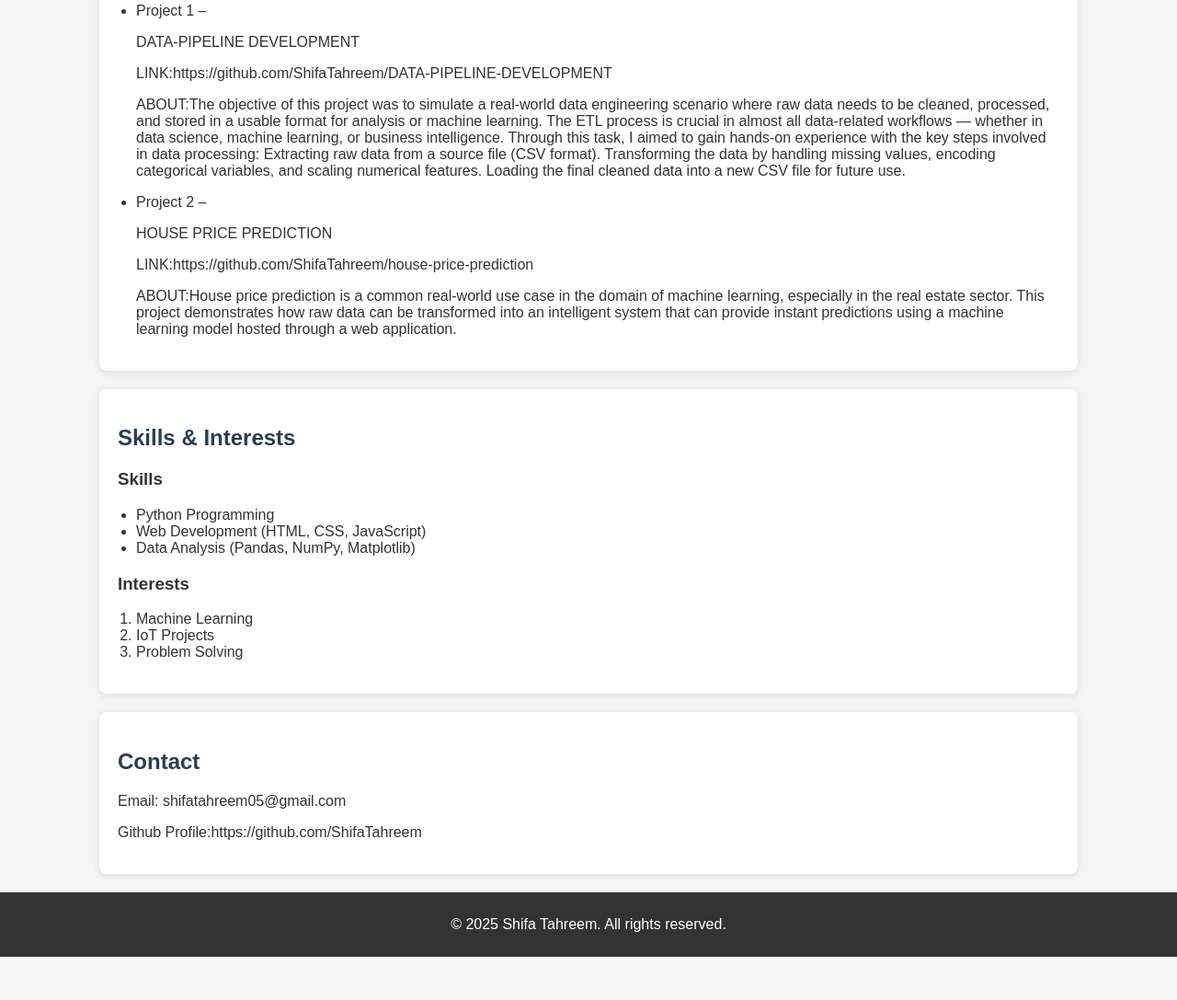
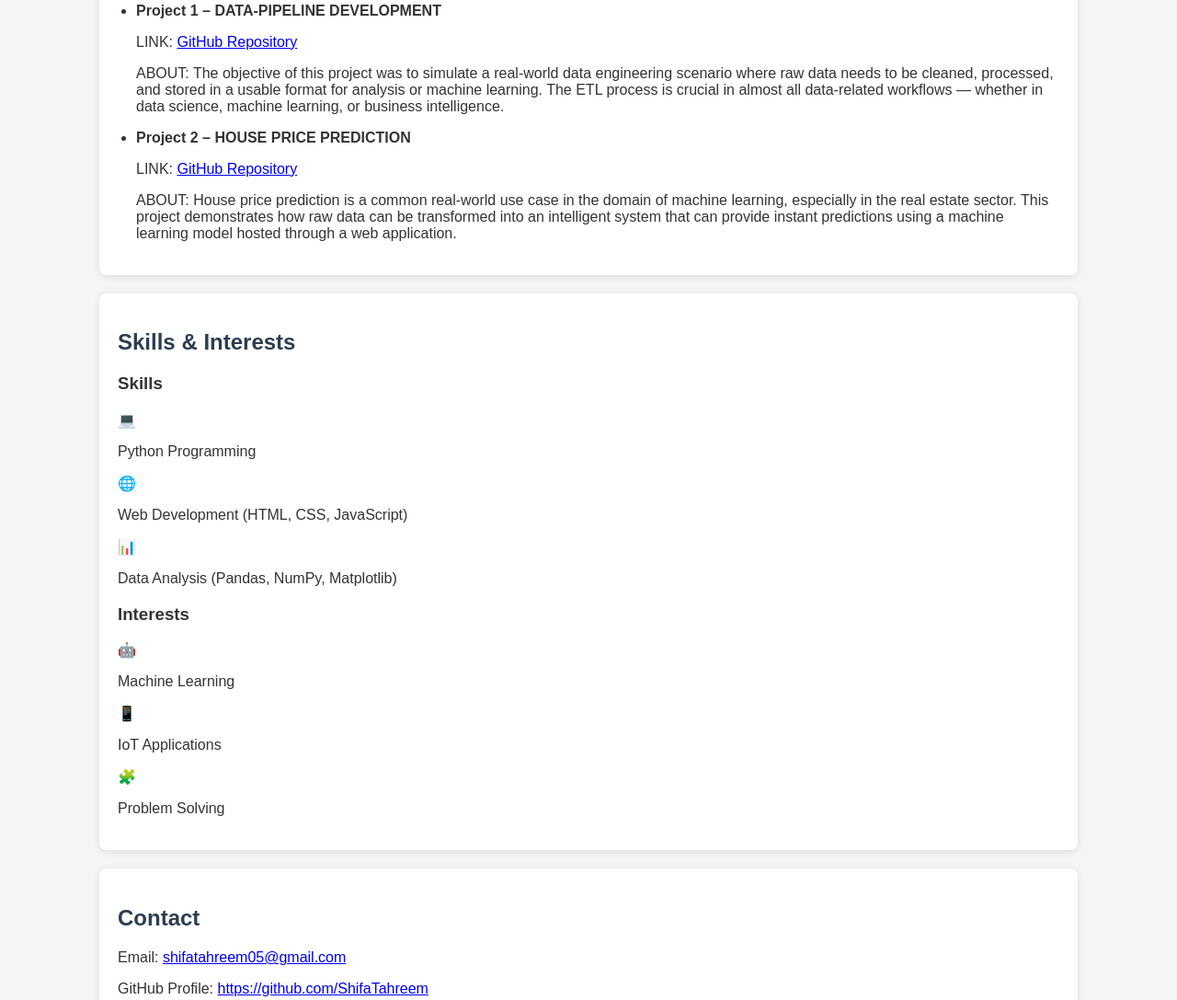
Before and after one commit to ShifaTahreem/Personal-Portfolio-Website, a plain HTML site: page index.html in a window 1280 px wide. Shown: the part 563-1650 px from the top of the page at 92% size. Before the commit the page ends 1603 px from the top, so only its background shows below. Drawn offline with Linux system fonts and the light colour scheme.

Commit message:
Update index.html

```diff
--- a/index.html
+++ b/index.html
@@ -6,7 +6,6 @@
     <title>Shifa Portfolio</title>
     <link rel="stylesheet" href="style.css">
 
-    <title>My Portfolio</title>
     <style>
         body {
             font-family: 'Poppins', sans-serif;
@@ -32,8 +31,6 @@
             box-shadow: 0 2px 8px rgba(0,0,0,0.1);
         }
     </style>
-
-
 </head>
 <body>
 
@@ -50,58 +47,142 @@
 
 <section id="about">
     <h2>About Me</h2>
-    <p>I am Shifa Tahreem, a 3rd-year Computer Science student with a strong interest in web development, data science, and emerging technologies. My work focuses on creating practical, efficient, and user-friendly solutions through hands-on projects and internships.</p>
-
-<p>I have experience in HTML, CSS, JavaScript, Python, and machine learning tools, and I am currently expanding my expertise in IoT applications and optimization techniques.</p>
-
-<p>My goal is to build innovative solutions that solve real-world problems while continuously improving my technical and professional skills..</p>
+    <p>
+        I am Shifa Tahreem, a 3rd-year Computer Science student with a strong interest in web development,
+        data science, and emerging technologies. My work focuses on creating practical, efficient,
+        and user-friendly solutions through hands-on projects and internships.
+    </p>
+    <p>
+        I have experience in HTML, CSS, JavaScript, Python, and machine learning tools,
+        and I am currently expanding my expertise in IoT applications and optimization techniques.
+    </p>
+    <p>
+        My goal is to build innovative solutions that solve real-world problems
+        while continuously improving my technical and professional skills.
+    </p>
 </section>
 
 <section id="projects">
     <h2>Projects</h2>
     <ul>
-        <li>Project 1 –<p>DATA-PIPELINE DEVELOPMENT</p>
-                       <p>LINK:https://github.com/ShifaTahreem/DATA-PIPELINE-DEVELOPMENT</p>
-                       <p>ABOUT:The objective of this project was to simulate a real-world data engineering scenario where raw data needs to be cleaned, processed, and stored in a usable format for analysis or machine learning. The ETL process is crucial in almost all data-related workflows — whether in data science, machine learning, or business intelligence. Through this task, I aimed to gain hands-on experience with the key steps involved in data processing:
-
-Extracting raw data from a source file (CSV format).
-
-Transforming the data by handling missing values, encoding categorical variables, and scaling numerical features.
-
-Loading the final cleaned data into a new CSV file for future use. </p></li>
-        <li>Project 2 – <p>HOUSE PRICE PREDICTION</p>
-                      <p> LINK:https://github.com/ShifaTahreem/house-price-prediction</p>
-                       <p>ABOUT:House price prediction is a common real-world use case in the domain of machine learning, especially in the real estate sector. This project demonstrates how raw data can be transformed into an intelligent system that can provide instant predictions using a machine learning model hosted through a web application.</p></li>
+        <li>
+            <p><strong>Project 1 – DATA-PIPELINE DEVELOPMENT</strong></p>
+            <p>LINK: <a href="https://github.com/ShifaTahreem/DATA-PIPELINE-DEVELOPMENT" target="_blank">
+                GitHub Repository</a></p>
+            <p>
+                ABOUT: The objective of this project was to simulate a real-world data engineering scenario
+                where raw data needs to be cleaned, processed, and stored in a usable format for analysis
+                or machine learning. The ETL process is crucial in almost all data-related workflows —
+                whether in data science, machine learning, or business intelligence.
+            </p>
+        </li>
+        <li>
+            <p><strong>Project 2 – HOUSE PRICE PREDICTION</strong></p>
+            <p>LINK: <a href="https://github.com/ShifaTahreem/house-price-prediction" target="_blank">
+                GitHub Repository</a></p>
+            <p>
+                ABOUT: House price prediction is a common real-world use case in the domain of machine learning,
+                especially in the real estate sector. This project demonstrates how raw data can be transformed
+                into an intelligent system that can provide instant predictions using a machine learning model
+                hosted through a web application.
+            </p>
+        </li>
     </ul>
 </section>
+
 <section id="skills-interests">
     <h2>Skills & Interests</h2>
 
     <h3>Skills</h3>
-    <ul>
-        <li>Python Programming</li>
-        <li>Web Development (HTML, CSS, JavaScript)</li>
-        <li>Data Analysis (Pandas, NumPy, Matplotlib)</li>
-    </ul>
+    <div class="skills-grid">
+        <div class="skill-card">
+            <span>💻</span>
+            <p>Python Programming</p>
+        </div>
+        <div class="skill-card">
+            <span>🌐</span>
+            <p>Web Development (HTML, CSS, JavaScript)</p>
+        </div>
+        <div class="skill-card">
+            <span>📊</span>
+            <p>Data Analysis (Pandas, NumPy, Matplotlib)</p>
+        </div>
+    </div>
 
     <h3>Interests</h3>
-    <ol>
-        <li>Machine Learning</li>
-        <li>IoT Projects</li>
-        <li>Problem Solving</li>
-    </ol>
+    <div class="skills-grid">
+        <div class="skill-card">
+            <span>🤖</span>
+            <p>Machine Learning</p>
+        </div>
+        <div class="skill-card">
+            <span>📱</span>
+            <p>IoT Applications</p>
+        </div>
+        <div class="skill-card">
+            <span>🧩</span>
+            <p>Problem Solving</p>
+        </div>
+    </div>
 </section>
-
 
 <section id="contact">
     <h2>Contact</h2>
-    <p>Email: shifatahreem05@gmail.com</p>
-    <p>Github Profile:https://github.com/ShifaTahreem
+    <p>Email: <a href="mailto:shifatahreem05@gmail.com">shifatahreem05@gmail.com</a></p>
+    <p>GitHub Profile:
+        <a href="https://github.com/ShifaTahreem" target="_blank">https://github.com/ShifaTahreem</a>
+    </p>
 </section>
 
 <footer>
     <p>© 2025 Shifa Tahreem. All rights reserved.</p>
 </footer>
 
+<script>
+    document.addEventListener("scroll", () => {
+        document.querySelectorAll("section").forEach(sec => {
+            const rect = sec.getBoundingClientRect();
+            if (rect.top < window.innerHeight - 100) {
+                sec.classList.add("show");
+            }
+        });
+
+        const topBtn = document.getElementById("backToTop");
+        if (window.scrollY > 300) {
+            topBtn.style.display = "block";
+        } else {
+            topBtn.style.display = "none";
+        }
+
+        document.querySelectorAll(".skill-fill").forEach(bar => {
+            const rect = bar.getBoundingClientRect();
+            if (rect.top < window.innerHeight - 50) {
+                bar.style.width = bar.dataset.width;
+            }
+        });
+    });
+
+    document.getElementById("backToTop").addEventListener("click", () => {
+        window.scrollTo({ top: 0, behavior: 'smooth' });
+    });
+</script>
+
+<!-- Back to Top Button -->
+<button id="backToTop">↑</button>
+
+<script>
+    const topBtn = document.getElementById("backToTop");
+    window.addEventListener("scroll", () => {
+        if (window.scrollY > 300) {
+            topBtn.style.display = "block";
+        } else {
+            topBtn.style.display = "none";
+        }
+    });
+    topBtn.addEventListener("click", () => {
+        window.scrollTo({ top: 0, behavior: "smooth" });
+    });
+</script>
+
 </body>
 </html>
```
